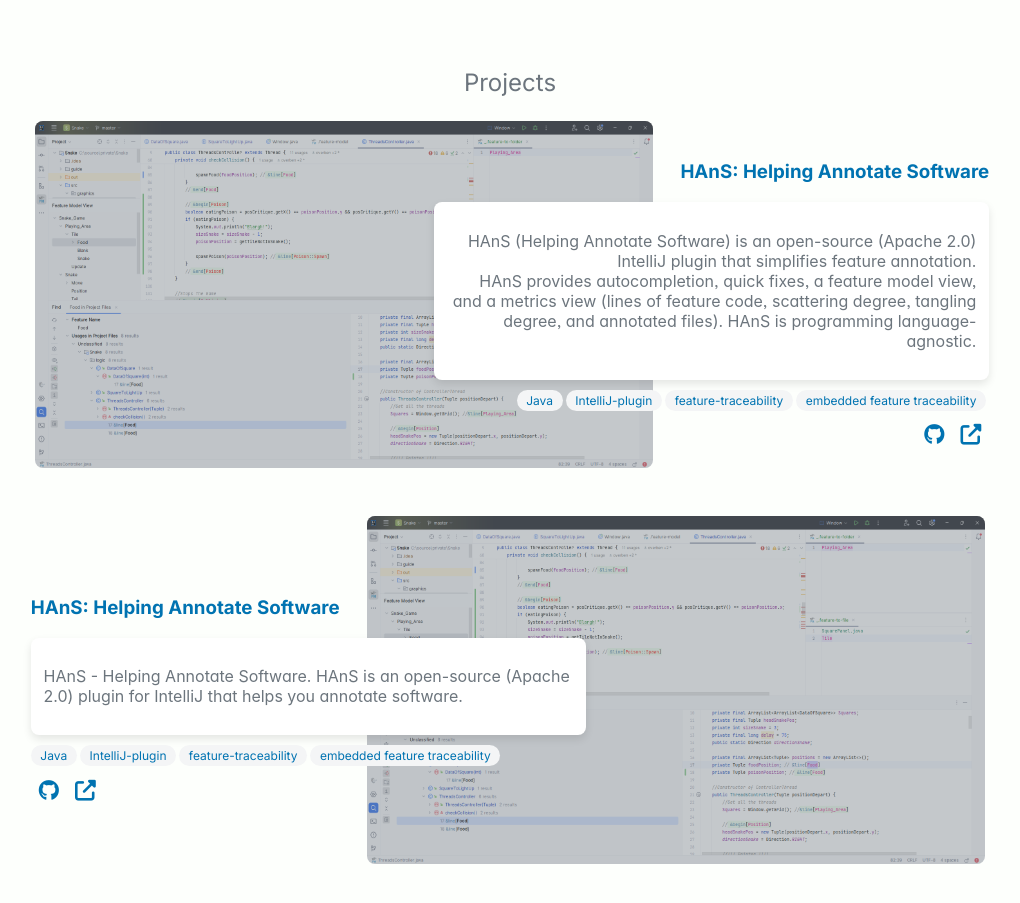
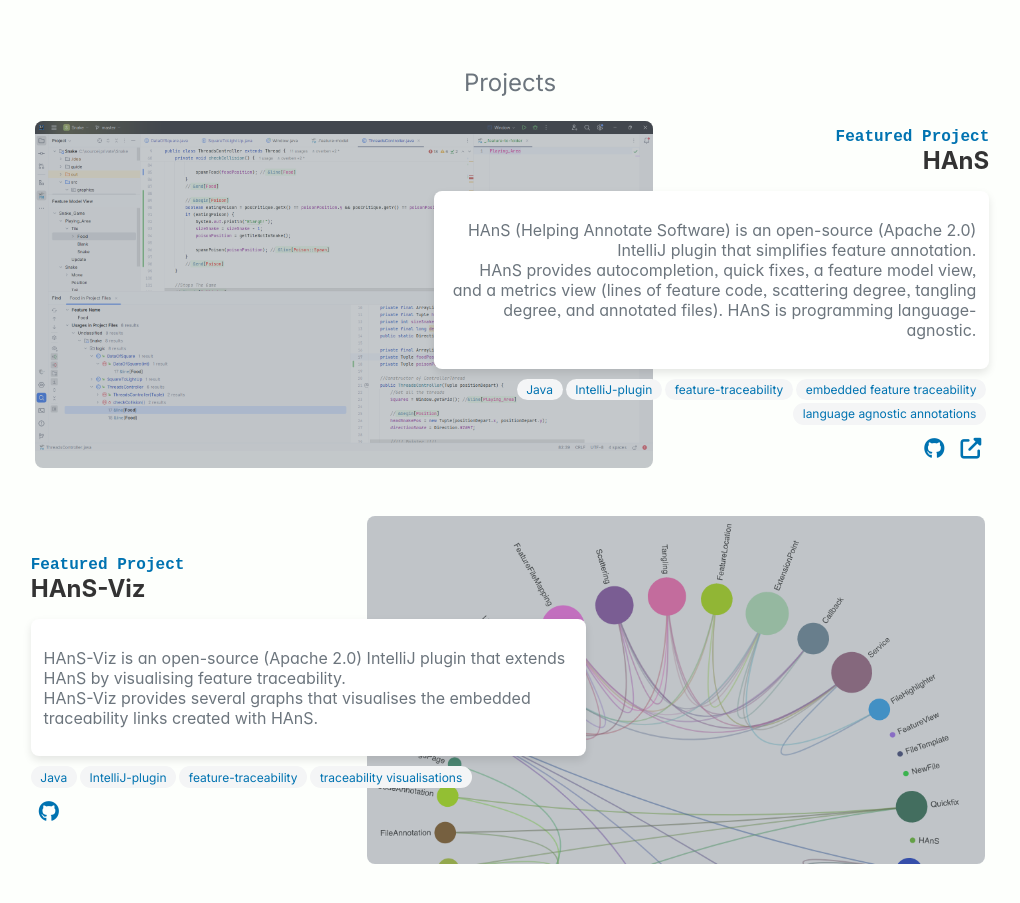
Before and after one commit to johmara/johmara.github.io, an Angular app: page /home in a window 1280 px wide. Shown: the part 1500-2403 px from the top of the page, without its empty margins (130-1150 px from the left). Built offline with nearby package versions, Linux system fonts and the light colour scheme.

Commit message:
projects

```diff
--- a/src/app/projects/projects.component.html
+++ b/src/app/projects/projects.component.html
@@ -1,12 +1,14 @@
 <div class="projects-container">
   <div *ngFor="let project of projects; let i = index" class="project" [ngClass]="{'reverse': i % 2 !== 0}">
     <div class="project-image">
+      <a [href]="!isEmpty(project.link)?project.link: project.repo">
         <img [src]="project.image" alt="{{ project.title }}">
+      </a>
     </div>
     <div class="project-details" [ngClass]="{'reverse': i % 2 !== 0}">
       <div class="project-title">
-          <h3>{{ project.title }}</h3>
-          <!--<img class="project-logo" [src]="project.logo" alt="{{ project.title }}">-->
+        <h4>Featured Project</h4>
+        <h2>{{ project.title }}</h2>
       </div>
       <div class="project-card">
         <p [innerHTML]="project.description"></p>
@@ -18,7 +20,7 @@
         <a class="project-link" [href]="project.repo" target="_blank">
           <i class="fab fa-github"></i>
         </a>
-          <a class="project-link" [href]="project.link" target="_blank">
+        <a class="project-link" *ngIf="!isEmpty(project.link)" [href]="project.link" target="_blank">
           <i class="fas fa-external-link-alt"></i>
         </a>
       </div>
--- a/src/app/projects/projects.component.scss
+++ b/src/app/projects/projects.component.scss
@@ -48,7 +48,7 @@
 
 .project-image img {
   width: 100%;
-  height: 100%;
+  height: auto;
   transition: transform 0.3s; /* Smooth transition for hover effects */
 }
 
@@ -71,15 +71,29 @@
 }
 
 .project-title{
-  color: var(--accent-color-2);
   display: flex;
-  flex-direction: row-reverse;
-  align-items: center;
-  justify-content: space-between;
+  flex-direction: column;
+  align-items: flex-end;
+  justify-content: center;
 }
 
 .project.reverse .project-title{
-  flex-direction: row;
+  align-items: flex-start;
+}
+
+.project-title h4{
+  font-family: 'Courier New', Courier, monospace;
+  color: var(--accent-color-2);
+  margin: 0;
+  font-weight: bold;
+}
+
+.project-title h2{
+  font-family: -apple-system, ui-sans-serif, system-ui, BlinkMacSystemFont, "Segoe UI", Roboto, "Helvetica Neue", Arial, "Noto Sans", sans-serif, "Apple Color Emoji", "Segoe UI Emoji", "Segoe UI Symbol", "Noto Color Emoji";
+  color: var(--accent-color-1);
+  margin-bottom: 1rem;
+  margin-top: 0;
+  font-weight: bold;
 }
 
 .project-title img{
--- a/src/app/projects/projects.component.ts
+++ b/src/app/projects/projects.component.ts
@@ -27,4 +27,8 @@
       this.projects = data;
     });
   }
+
+  isEmpty(value: string): boolean {
+    return value.trim().length === 0;
+  }
 }
--- a/src/assets/projects/projects.json
+++ b/src/assets/projects/projects.json
@@ -1,20 +1,20 @@
 [
   {
-    "title": "HAnS: Helping Annotate Software",
+    "title": "HAnS",
     "description": "HAnS (Helping Annotate Software) is an open-source (Apache 2.0) IntelliJ plugin that simplifies feature annotation. <br> HAnS provides autocompletion, quick fixes, a feature model view, and a metrics view (lines of feature code, scattering degree, tangling degree, and annotated files). HAnS is programming language-agnostic.",
     "link": "https://plugins.jetbrains.com/plugin/22759-hans",
     "repo": "https://github.com/isselab/HAnS",
     "image": "assets/projects/hans/hans.png",
     "logo": "assets/projects/hans/hans-logo.png",
-    "tags": ["Java", "IntelliJ-plugin", "feature-traceability", "embedded feature traceability"]
+    "tags": ["Java", "IntelliJ-plugin", "feature-traceability", "embedded feature traceability", "language agnostic annotations"]
   },
   {
-    "title": "HAnS: Helping Annotate Software",
-    "description": "HAnS - Helping Annotate Software. HAnS is an open-source (Apache 2.0) plugin for IntelliJ that helps you annotate software.",
-    "link": "https://plugins.jetbrains.com/plugin/22759-hans",
-    "repo": "https://github.com/isselab/HAnS",
-    "image": "assets/projects/hans/hans.png",
+    "title": "HAnS-Viz",
+    "description": "HAnS-Viz is an open-source (Apache 2.0) IntelliJ plugin that extends HAnS by visualising feature traceability. <br> HAnS-Viz provides several graphs that visualises the embedded traceability links created with HAnS.",
+    "link": "",
+    "repo": "https://github.com/isselab/HAnS-viz",
+    "image": "assets/projects/hans-viz/TanglingCircular.png",
     "logo": "assets/projects/hans/hans-logo.png",
-    "tags": ["Java", "IntelliJ-plugin", "feature-traceability", "embedded feature traceability"]
+    "tags": ["Java", "IntelliJ-plugin", "feature-traceability", "traceability visualisations"]
   }
 ]
--- a/src/styles.scss
+++ b/src/styles.scss
@@ -22,8 +22,8 @@
   --background-color-darker: #F4F5F6; /* Slightly darker background color */
   --main-color: #6c757d; /* Main color set to a black-ish color */
   --accent-color-1: #333333; /* First accent color */
-  --accent-color-2: #0073b1;; /* Second accent color */
-  --accent-color-2-background: #70CDFF;
-  --accent-color-3: #D33E43; /* Second accent color */
+  --accent-color-2: #0073b1; /* Second accent color */
+  --accent-color-2-background: #01456a;
+  --accent-color-3: #4cef99; /* Second accent color */
   --font-inter: 'Inter', sans-serif; /* Load the Inter font */
 }
```
Also changed, not shown: src/assets/projects/hans-viz/TanglingCircular.png (added). Lines whose indentation alone changed are shown as unchanged.
